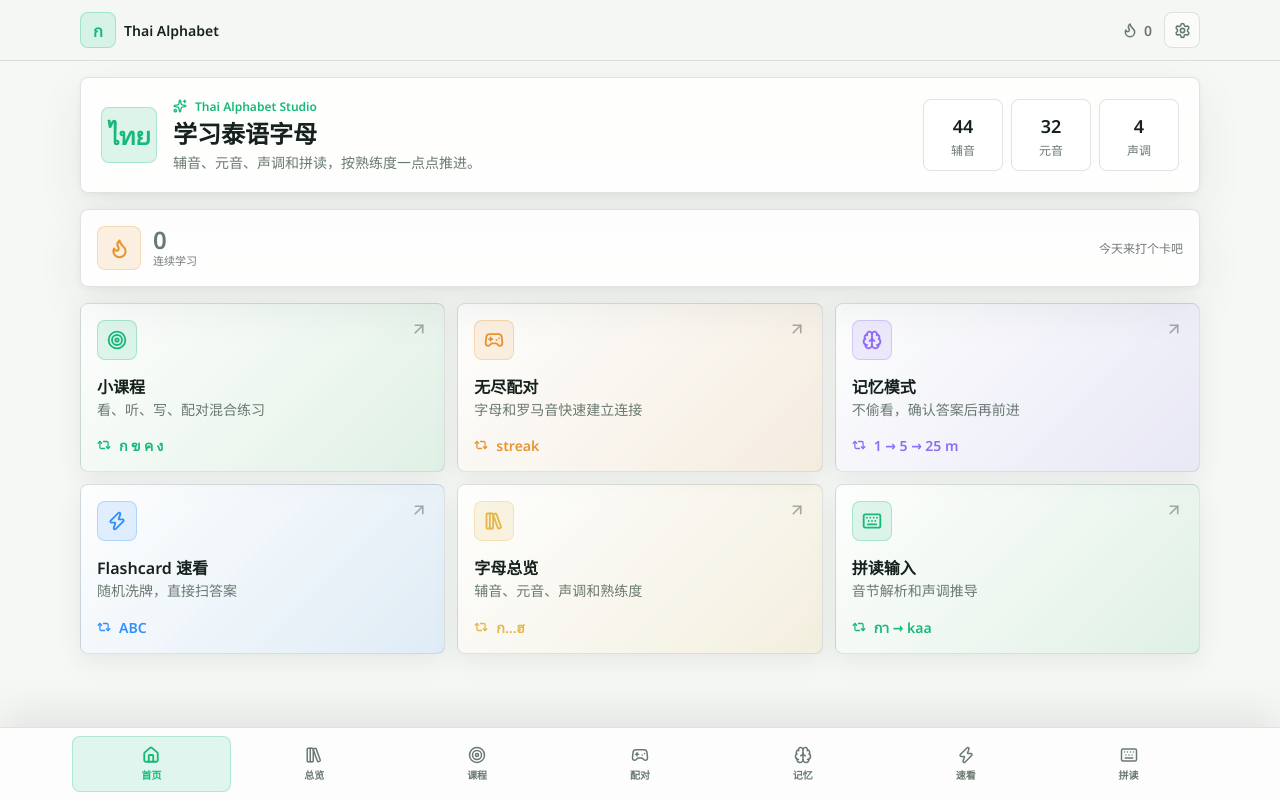
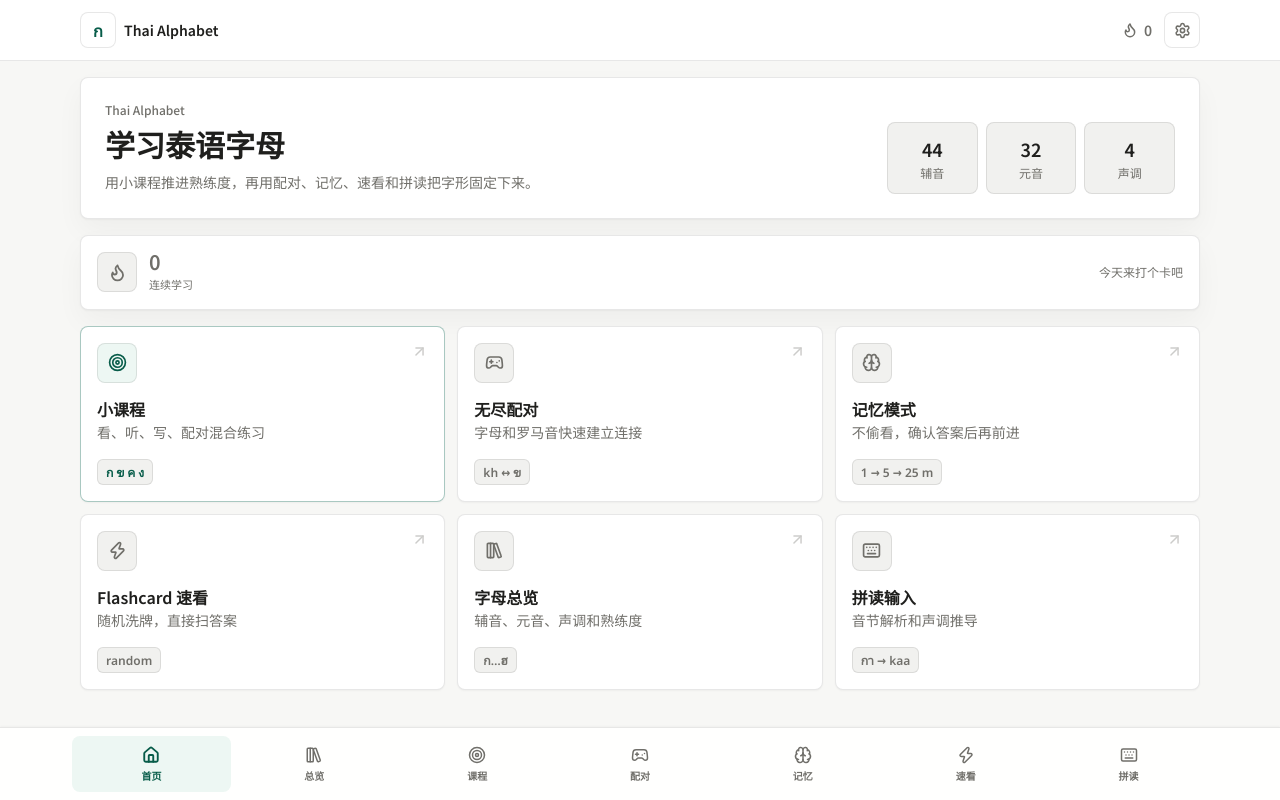
Before and after one commit to Charlot316/ThaiAlphabet, a Next.js app: page / in a window 1280 px wide. Built offline with nearby package versions, Linux system fonts and the light colour scheme.

Commit message:
Refine minimal UI system

```diff
--- a/src/app/globals.css
+++ b/src/app/globals.css
@@ -1,4 +1,4 @@
-@import url("https://fonts.googleapis.com/css2?family=Inter:wght@400;500;600;700&family=Kanit:wght@400;600;700&family=Noto+Sans+Thai:wght@400;600;700&family=Noto+Sans+Thai+Looped:wght@400;600;700&family=Prompt:wght@400;600;700&family=Sarabun:wght@400;600;700&display=swap");
+@import url("https://fonts.googleapis.com/css2?family=Inter:wght@400;500;600;700&family=Kanit:wght@400;600;700&family=Noto+Sans+SC:wght@400;500;600;700&family=Noto+Sans+Thai:wght@400;600;700&family=Noto+Sans+Thai+Looped:wght@400;600;700&family=Prompt:wght@400;600;700&family=Sarabun:wght@400;600;700&display=swap");
 
 @font-face {
   font-family: "Droid Sans Thai";
@@ -14,29 +14,29 @@
 
 :root {
   color-scheme: light;
-  --duo-green: #16b978;
-  --duo-green-d: #0d8f5c;
-  --duo-green-shadow: rgba(22, 185, 120, 0.28);
-  --duo-blue: #2f8fff;
-  --duo-blue-d: #1668d9;
-  --duo-purple: #8b6df6;
-  --duo-purple-d: #6448cf;
-  --duo-orange: #e89432;
-  --duo-orange-d: #b96c18;
-  --duo-yellow: #e4b84a;
-  --duo-red: #f05266;
-  --duo-red-d: #c93346;
-  --duo-bg: #f6f8f5;
-  --duo-card: rgba(255, 255, 255, 0.82);
-  --duo-line: rgba(23, 39, 33, 0.12);
-  --duo-line-d: rgba(23, 39, 33, 0.2);
-  --duo-text: #16211d;
-  --duo-muted: #697970;
+  --duo-green: #08795f;
+  --duo-green-d: #075c49;
+  --duo-green-shadow: rgba(8, 121, 95, 0.12);
+  --duo-blue: #2563eb;
+  --duo-blue-d: #1d4ed8;
+  --duo-purple: #6d5bd0;
+  --duo-purple-d: #5140a8;
+  --duo-orange: #c76619;
+  --duo-orange-d: #9b4a10;
+  --duo-yellow: #9a6a00;
+  --duo-red: #d83a42;
+  --duo-red-d: #b4232b;
+  --duo-bg: #f7f7f5;
+  --duo-card: #ffffff;
+  --duo-line: rgba(26, 26, 26, 0.1);
+  --duo-line-d: rgba(26, 26, 26, 0.18);
+  --duo-text: #1f1f1d;
+  --duo-muted: #706f6a;
   --surface-solid: #ffffff;
-  --surface-subtle: rgba(255, 255, 255, 0.58);
-  --surface-pressed: rgba(22, 185, 120, 0.08);
-  --shadow-soft: 0 18px 46px rgba(29, 49, 41, 0.08), 0 2px 10px rgba(29, 49, 41, 0.05);
-  --shadow-small: 0 8px 24px rgba(29, 49, 41, 0.08);
+  --surface-subtle: #f1f1ef;
+  --surface-pressed: #edf7f3;
+  --shadow-soft: 0 1px 2px rgba(31, 31, 29, 0.04), 0 12px 28px rgba(31, 31, 29, 0.04);
+  --shadow-small: 0 1px 2px rgba(31, 31, 29, 0.04);
 }
 
 html, body {
@@ -50,53 +50,13 @@ html, body {
 
 body {
   background-color: var(--duo-bg);
-  background-image:
-    linear-gradient(180deg, rgba(22, 185, 120, 0.08) 0%, transparent 28rem),
-    linear-gradient(rgba(23, 39, 33, 0.035) 1px, transparent 1px),
-    linear-gradient(90deg, rgba(23, 39, 33, 0.035) 1px, transparent 1px);
-  background-size: auto, 48px 48px, 48px 48px;
+  background-image: none;
   color: var(--duo-text);
-  font-family: "Droid Sans Thai", "Noto Sans Thai Looped", "Noto Sans Thai",
-    "Inter", ui-sans-serif, system-ui, -apple-system, "Segoe UI",
+  font-family: "Noto Sans SC", "Inter", "Droid Sans Thai", "Noto Sans Thai Looped", "Noto Sans Thai",
+    ui-sans-serif, system-ui, -apple-system, "Segoe UI",
     "Helvetica Neue", "Leelawadee UI", "Tahoma", sans-serif;
   font-weight: 500;
   letter-spacing: 0;
-}
-
-@media (prefers-color-scheme: dark) {
-  :root {
-    color-scheme: dark;
-    --duo-green: #62e6a7;
-    --duo-green-d: #29bf7a;
-    --duo-green-shadow: rgba(98, 230, 167, 0.22);
-    --duo-blue: #69b8ff;
-    --duo-blue-d: #2f8fff;
-    --duo-purple: #b49cff;
-    --duo-purple-d: #8b6df6;
-    --duo-orange: #ffb35a;
-    --duo-orange-d: #d3832c;
-    --duo-yellow: #f1d26a;
-    --duo-red: #ff6b7c;
-    --duo-red-d: #ff4c63;
-    --duo-bg: #09110f;
-    --duo-card: rgba(18, 29, 25, 0.82);
-    --duo-line: rgba(220, 244, 232, 0.12);
-    --duo-line-d: rgba(220, 244, 232, 0.18);
-    --duo-text: #edf7f2;
-    --duo-muted: #8ca098;
-    --surface-solid: #121d19;
-    --surface-subtle: rgba(255, 255, 255, 0.045);
-    --surface-pressed: rgba(98, 230, 167, 0.1);
-    --shadow-soft: 0 22px 52px rgba(0, 0, 0, 0.34), inset 0 1px 0 rgba(255, 255, 255, 0.03);
-    --shadow-small: 0 10px 30px rgba(0, 0, 0, 0.26);
-  }
-
-  body {
-    background-image:
-      linear-gradient(180deg, rgba(98, 230, 167, 0.08) 0%, transparent 30rem),
-      linear-gradient(rgba(220, 244, 232, 0.025) 1px, transparent 1px),
-      linear-gradient(90deg, rgba(220, 244, 232, 0.025) 1px, transparent 1px);
-  }
 }
 
 .thai-big {
@@ -123,7 +83,7 @@ body {
     letter-spacing: 0;
   }
   .btn:hover:not(:disabled) {
-    transform: translateY(-1px);
+    transform: none;
   }
   .btn:disabled {
     @apply cursor-not-allowed opacity-45;
@@ -131,37 +91,37 @@ body {
 
   .btn-primary {
     @apply btn;
-    background: linear-gradient(135deg, var(--duo-green) 0%, #22c7b8 100%);
-    color: #052016;
-    box-shadow: 0 12px 28px var(--duo-green-shadow);
+    background: var(--duo-green);
+    color: #fff;
+    box-shadow: none;
   }
 
   .btn-blue {
     @apply btn;
-    background: color-mix(in srgb, var(--duo-blue) 18%, var(--duo-card));
+    background: color-mix(in srgb, var(--duo-blue) 7%, var(--duo-card));
     color: var(--duo-blue-d);
-    border-color: color-mix(in srgb, var(--duo-blue) 38%, transparent);
+    border-color: color-mix(in srgb, var(--duo-blue) 18%, transparent);
   }
 
   .btn-purple {
     @apply btn;
-    background: color-mix(in srgb, var(--duo-purple) 18%, var(--duo-card));
-    color: var(--duo-purple);
-    border-color: color-mix(in srgb, var(--duo-purple) 34%, transparent);
+    background: color-mix(in srgb, var(--duo-purple) 7%, var(--duo-card));
+    color: var(--duo-purple-d);
+    border-color: color-mix(in srgb, var(--duo-purple) 18%, transparent);
   }
 
   .btn-orange {
     @apply btn;
-    background: color-mix(in srgb, var(--duo-orange) 20%, var(--duo-card));
-    color: var(--duo-orange);
-    border-color: color-mix(in srgb, var(--duo-orange) 34%, transparent);
+    background: color-mix(in srgb, var(--duo-orange) 8%, var(--duo-card));
+    color: var(--duo-orange-d);
+    border-color: color-mix(in srgb, var(--duo-orange) 18%, transparent);
   }
 
   .btn-red {
     @apply btn;
-    background: color-mix(in srgb, var(--duo-red) 18%, var(--duo-card));
-    color: var(--duo-red);
-    border-color: color-mix(in srgb, var(--duo-red) 34%, transparent);
+    background: color-mix(in srgb, var(--duo-red) 7%, var(--duo-card));
+    color: var(--duo-red-d);
+    border-color: color-mix(in srgb, var(--duo-red) 18%, transparent);
   }
 
   .btn-ghost {
@@ -169,7 +129,7 @@ body {
     background: var(--surface-subtle);
     color: var(--duo-text);
     border-color: var(--duo-line);
-    box-shadow: inset 0 1px 0 rgba(255, 255, 255, 0.035);
+    box-shadow: none;
   }
   .btn-ghost:hover:not(:disabled) { background: var(--surface-pressed); }
 
@@ -186,8 +146,8 @@ body {
     box-shadow: none;
   }
   .opt:hover:not(:disabled) {
-    border-color: color-mix(in srgb, var(--duo-blue) 58%, var(--duo-line));
-    background: color-mix(in srgb, var(--duo-blue) 8%, var(--duo-card));
+    border-color: var(--duo-line-d);
+    background: var(--surface-subtle);
   }
 
   .opt-selected {
@@ -219,7 +179,7 @@ body {
     background: var(--duo-card);
     border: 1px solid var(--duo-line);
     box-shadow: var(--shadow-soft);
-    backdrop-filter: blur(18px);
+    backdrop-filter: none;
   }
 
   /* 颜色 chip / tag */
@@ -231,21 +191,12 @@ body {
   .chip-raised {
     box-shadow: none;
   }
-  .chip-mid    { background: color-mix(in srgb, var(--duo-orange) 14%, transparent); color: var(--duo-orange); border-color: color-mix(in srgb, var(--duo-orange) 24%, transparent); }
-  .chip-high   { background: color-mix(in srgb, var(--duo-green) 14%, transparent); color: var(--duo-green-d); border-color: color-mix(in srgb, var(--duo-green) 24%, transparent); }
-  .chip-low    { background: color-mix(in srgb, var(--duo-purple) 14%, transparent); color: var(--duo-purple); border-color: color-mix(in srgb, var(--duo-purple) 24%, transparent); }
-  .chip-blue   { background: color-mix(in srgb, var(--duo-blue) 14%, transparent); color: var(--duo-blue); border-color: color-mix(in srgb, var(--duo-blue) 24%, transparent); }
-  .chip-yellow { background: color-mix(in srgb, var(--duo-yellow) 16%, transparent); color: var(--duo-yellow); border-color: color-mix(in srgb, var(--duo-yellow) 26%, transparent); }
-  .chip-red    { background: color-mix(in srgb, var(--duo-red) 14%, transparent); color: var(--duo-red); border-color: color-mix(in srgb, var(--duo-red) 24%, transparent); }
-
-  @media (prefers-color-scheme: dark) {
-    .chip-mid    { background: rgba(255,150,0,0.22); color: #ffb24b; }
-    .chip-high   { background: rgba(88,204,2,0.22); color: #9ce562; }
-    .chip-low    { background: rgba(206,130,255,0.25); color: #e1b3ff; }
-    .chip-blue   { background: rgba(28,176,246,0.22); color: #6ed1ff; }
-    .chip-yellow { background: rgba(255,200,0,0.25); color: #ffe17a; }
-    .chip-red    { background: rgba(255,75,75,0.22); color: #ff8d8d; }
-  }
+  .chip-mid    { background: color-mix(in srgb, var(--duo-orange) 8%, transparent); color: var(--duo-orange-d); border-color: color-mix(in srgb, var(--duo-orange) 18%, transparent); }
+  .chip-high   { background: color-mix(in srgb, var(--duo-green) 8%, transparent); color: var(--duo-green-d); border-color: color-mix(in srgb, var(--duo-green) 18%, transparent); }
+  .chip-low    { background: color-mix(in srgb, var(--duo-purple) 7%, transparent); color: var(--duo-purple-d); border-color: color-mix(in srgb, var(--duo-purple) 16%, transparent); }
+  .chip-blue   { background: color-mix(in srgb, var(--duo-blue) 7%, transparent); color: var(--duo-blue-d); border-color: color-mix(in srgb, var(--duo-blue) 16%, transparent); }
+  .chip-yellow { background: color-mix(in srgb, var(--duo-yellow) 8%, transparent); color: var(--duo-yellow); border-color: color-mix(in srgb, var(--duo-yellow) 18%, transparent); }
+  .chip-red    { background: color-mix(in srgb, var(--duo-red) 7%, transparent); color: var(--duo-red-d); border-color: color-mix(in srgb, var(--duo-red) 16%, transparent); }
 
   /* 进度条 */
   .progress-track {
@@ -254,8 +205,8 @@ body {
   }
   .progress-fill {
     @apply h-full rounded-full transition-[width] duration-500;
-    background: linear-gradient(90deg, var(--duo-green) 0%, #22c7b8 100%);
-    box-shadow: 0 0 18px var(--duo-green-shadow);
+    background: var(--duo-green);
+    box-shadow: none;
   }
 
   /* 顶部状态条徽章 */
@@ -289,10 +240,6 @@ body {
     color: var(--duo-red-d);
     border: 1px solid color-mix(in srgb, var(--duo-red) 35%, transparent);
   }
-  @media (prefers-color-scheme: dark) {
-    .feedback-ok { color: #9ce562; }
-    .feedback-bad { color: #ff8d8d; }
-  }
 }
 
 @layer utilities {
--- a/src/app/page.tsx
+++ b/src/app/page.tsx
@@ -6,8 +6,6 @@ import {
   Gamepad2,
   Keyboard,
   LibraryBig,
-  Repeat2,
-  Sparkles,
   Target,
   Zap,
 } from "lucide-react";
@@ -18,62 +16,47 @@ interface ModeCard {
   icon: LucideIcon;
   title: string;
   desc: string;
-  tone: "green" | "blue" | "purple" | "orange" | "yellow";
   preview: string;
+  primary?: boolean;
 }
 
 const MODES: ModeCard[] = [
-  { href: "/course", icon: Target, title: "小课程", desc: "看、听、写、配对混合练习", tone: "green", preview: "ก ข ค ง" },
-  { href: "/endless-match", icon: Gamepad2, title: "无尽配对", desc: "字母和罗马音快速建立连接", tone: "orange", preview: "streak" },
-  { href: "/srs", icon: Brain, title: "记忆模式", desc: "不偷看，确认答案后再前进", tone: "purple", preview: "1 → 5 → 25 m" },
-  { href: "/flashcards", icon: Zap, title: "Flashcard 速看", desc: "随机洗牌，直接扫答案", tone: "blue", preview: "ABC" },
-  { href: "/overview", icon: LibraryBig, title: "字母总览", desc: "辅音、元音、声调和熟练度", tone: "yellow", preview: "ก…ฮ" },
-  { href: "/spell", icon: Keyboard, title: "拼读输入", desc: "音节解析和声调推导", tone: "green", preview: "กา → kaa" },
+  { href: "/course", icon: Target, title: "小课程", desc: "看、听、写、配对混合练习", preview: "ก ข ค ง", primary: true },
+  { href: "/endless-match", icon: Gamepad2, title: "无尽配对", desc: "字母和罗马音快速建立连接", preview: "kh ↔ ข" },
+  { href: "/srs", icon: Brain, title: "记忆模式", desc: "不偷看，确认答案后再前进", preview: "1 → 5 → 25 m" },
+  { href: "/flashcards", icon: Zap, title: "Flashcard 速看", desc: "随机洗牌，直接扫答案", preview: "random" },
+  { href: "/overview", icon: LibraryBig, title: "字母总览", desc: "辅音、元音、声调和熟练度", preview: "ก…ฮ" },
+  { href: "/spell", icon: Keyboard, title: "拼读输入", desc: "音节解析和声调推导", preview: "กา → kaa" },
 ];
-
-const TONE_MAP: Record<ModeCard["tone"], { accent: string; tint: string }> = {
-  green: { accent: "var(--duo-green)", tint: "color-mix(in srgb, var(--duo-green) 12%, transparent)" },
-  blue: { accent: "var(--duo-blue)", tint: "color-mix(in srgb, var(--duo-blue) 12%, transparent)" },
-  purple: { accent: "var(--duo-purple)", tint: "color-mix(in srgb, var(--duo-purple) 12%, transparent)" },
-  orange: { accent: "var(--duo-orange)", tint: "color-mix(in srgb, var(--duo-orange) 12%, transparent)" },
-  yellow: { accent: "var(--duo-yellow)", tint: "color-mix(in srgb, var(--duo-yellow) 14%, transparent)" },
-};
 
 export default function Home() {
   return (
     <div className="space-y-4">
-      <section className="card-soft overflow-hidden p-5">
-        <div className="flex flex-col gap-5 sm:flex-row sm:items-center sm:justify-between">
-          <div className="flex items-center gap-4">
-            <div
-              className="thai-big flex h-14 w-14 items-center justify-center rounded-lg text-2xl font-semibold"
-              style={{
-                background: "color-mix(in srgb, var(--duo-green) 14%, transparent)",
-                color: "var(--duo-green)",
-                border: "1px solid color-mix(in srgb, var(--duo-green) 26%, transparent)",
-              }}
-            >
-              ไทย
+      <section className="card-soft p-5 sm:p-6">
+        <div className="flex flex-col gap-6 md:flex-row md:items-end md:justify-between">
+          <div>
+            <div className="text-xs font-medium" style={{ color: "var(--duo-muted)" }}>
+              Thai Alphabet
             </div>
-            <div>
-              <div className="flex items-center gap-2 text-xs font-semibold" style={{ color: "var(--duo-green)" }}>
-                <Sparkles size={14} strokeWidth={2.3} />
-                Thai Alphabet Studio
-              </div>
-              <h1 className="mt-1 text-2xl font-semibold leading-tight">学习泰语字母</h1>
-              <p className="mt-1 text-sm" style={{ color: "var(--duo-muted)" }}>
-                辅音、元音、声调和拼读，按熟练度一点点推进。
+            <h1 className="mt-2 text-2xl font-semibold leading-tight sm:text-3xl">
+              学习泰语字母
+            </h1>
+            <p className="mt-2 max-w-xl text-sm leading-6" style={{ color: "var(--duo-muted)" }}>
+              用小课程推进熟练度，再用配对、记忆、速看和拼读把字形固定下来。
             </p>
           </div>
-          </div>
 
-          <div className="grid grid-cols-3 gap-2 text-center text-xs sm:min-w-64">
+          <div className="grid grid-cols-3 gap-2 text-center text-xs md:min-w-72">
             {[
               ["44", "辅音"],
               ["32", "元音"],
               ["4", "声调"],
             ].map(([value, label]) => (
-              <div key={label} className="rounded-lg border p-3" style={{ borderColor: "var(--duo-line)", background: "var(--surface-subtle)" }}>
+              <div
+                key={label}
+                className="rounded-lg border p-3"
+                style={{ borderColor: "var(--duo-line)", background: "var(--surface-subtle)" }}
+              >
                 <div className="text-lg font-semibold">{value}</div>
                 <div className="mt-0.5" style={{ color: "var(--duo-muted)" }}>{label}</div>
               </div>
@@ -84,37 +67,37 @@ export default function Home() {
 
       <HeroStatusBar />
 
-      <ul className="grid grid-cols-1 gap-3 sm:grid-cols-2 lg:grid-cols-3">
+      <section className="grid grid-cols-1 gap-3 sm:grid-cols-2 lg:grid-cols-3">
         {MODES.map((m) => {
-          const c = TONE_MAP[m.tone];
           const Icon = m.icon;
           return (
-            <li key={m.href}>
             <Link
+              key={m.href}
               href={m.href}
-                className="group block h-full rounded-lg border p-4 transition hover:-translate-y-0.5"
+              className="group block h-full rounded-lg border p-4 transition"
               style={{
-                  background: `linear-gradient(135deg, var(--duo-card), ${c.tint})`,
-                  borderColor: "var(--duo-line)",
+                background: "var(--duo-card)",
+                borderColor: m.primary ? "color-mix(in srgb, var(--duo-green) 28%, var(--duo-line))" : "var(--duo-line)",
                 boxShadow: "var(--shadow-small)",
               }}
             >
               <div className="flex min-h-[8rem] flex-col justify-between gap-4">
                 <div className="flex items-start justify-between gap-3">
                   <div
-                      className="flex h-10 w-10 items-center justify-center rounded-lg"
+                    className="flex h-10 w-10 items-center justify-center rounded-lg border"
                     style={{
-                        background: c.tint,
-                        color: c.accent,
-                        border: `1px solid color-mix(in srgb, ${c.accent} 28%, transparent)`,
+                      background: m.primary ? "var(--surface-pressed)" : "var(--surface-subtle)",
+                      borderColor: "var(--duo-line)",
+                      color: m.primary ? "var(--duo-green-d)" : "var(--duo-muted)",
                     }}
                   >
-                      <Icon size={20} strokeWidth={2.2} />
+                    <Icon size={19} strokeWidth={2.1} />
                   </div>
                   <ArrowUpRight
-                      className="opacity-35 transition group-hover:opacity-80"
-                      size={18}
-                      strokeWidth={2.2}
+                    className="opacity-35 transition group-hover:opacity-70"
+                    size={17}
+                    strokeWidth={2.1}
+                    style={{ color: "var(--duo-muted)" }}
                   />
                 </div>
 
@@ -125,18 +108,23 @@ export default function Home() {
                   </div>
                 </div>
 
-                  <div className="flex items-center gap-2">
-                    <Repeat2 size={14} strokeWidth={2.2} style={{ color: c.accent }} />
-                    <span className="thai-big truncate text-sm font-semibold" style={{ color: c.accent }}>
+                <div>
+                  <span
+                    className="thai-big inline-flex max-w-full rounded-md border px-2 py-1 text-xs font-semibold"
+                    style={{
+                      background: "var(--surface-subtle)",
+                      borderColor: "var(--duo-line)",
+                      color: m.primary ? "var(--duo-green-d)" : "var(--duo-muted)",
+                    }}
+                  >
                     {m.preview}
                   </span>
                 </div>
               </div>
             </Link>
-            </li>
           );
         })}
-      </ul>
+      </section>
     </div>
   );
 }
--- a/src/components/Nav.tsx
+++ b/src/components/Nav.tsx
@@ -30,9 +30,9 @@ export default function Nav() {
       <header
         className="sticky top-0 z-30"
         style={{
-          background: "color-mix(in srgb, var(--duo-bg) 88%, transparent)",
+          background: "rgba(255, 255, 255, 0.92)",
           borderBottom: "1px solid var(--duo-line)",
-          backdropFilter: "blur(18px)",
+          backdropFilter: "blur(14px)",
         }}
       >
         <div className="mx-auto flex max-w-2xl items-center justify-between gap-3 px-4 py-3 md:max-w-3xl lg:max-w-5xl xl:max-w-6xl">
@@ -40,14 +40,14 @@ export default function Nav() {
             <span
               className="thai-big inline-flex h-9 w-9 items-center justify-center rounded-lg text-base font-semibold"
               style={{
-                background: "color-mix(in srgb, var(--duo-green) 16%, var(--duo-card))",
-                border: "1px solid color-mix(in srgb, var(--duo-green) 28%, transparent)",
-                color: "var(--duo-green)",
+                background: "var(--surface-solid)",
+                border: "1px solid var(--duo-line)",
+                color: "var(--duo-green-d)",
               }}
             >
               ก
             </span>
-            <span className="text-sm font-semibold">Thai Alphabet</span>
+            <span className="text-sm font-semibold tracking-normal">Thai Alphabet</span>
           </Link>
           <div className="flex items-center gap-3">
             <StatusBar />
@@ -56,7 +56,7 @@ export default function Nav() {
               className="inline-flex h-9 w-9 items-center justify-center rounded-lg transition"
               style={{
                 border: "1px solid var(--duo-line)",
-                background: "var(--surface-subtle)",
+                background: "var(--surface-solid)",
                 color: "var(--duo-muted)",
               }}
               aria-label="设置"
@@ -73,8 +73,8 @@ export default function Nav() {
         style={{
           background: "color-mix(in srgb, var(--duo-card) 94%, var(--duo-bg))",
           borderTop: "1px solid var(--duo-line)",
-          boxShadow: "0 -16px 42px rgba(0, 0, 0, 0.08)",
-          backdropFilter: "blur(18px)",
+          boxShadow: "0 -1px 2px rgba(31, 31, 29, 0.03)",
+          backdropFilter: "blur(14px)",
           paddingBottom: "env(safe-area-inset-bottom)",
         }}
       >
@@ -88,9 +88,9 @@ export default function Nav() {
                   href={t.href}
                   className="flex h-14 flex-col items-center justify-center gap-1 rounded-lg transition"
                   style={{
-                    color: active ? "var(--duo-green)" : "var(--duo-muted)",
-                    background: active ? "color-mix(in srgb, var(--duo-green) 12%, transparent)" : "transparent",
-                    border: active ? "1px solid color-mix(in srgb, var(--duo-green) 24%, transparent)" : "1px solid transparent",
+                    color: active ? "var(--duo-green-d)" : "var(--duo-muted)",
+                    background: active ? "var(--surface-pressed)" : "transparent",
+                    border: "1px solid transparent",
                   }}
                 >
                   <Icon size={18} strokeWidth={active ? 2.5 : 2} aria-hidden />
--- a/src/components/StatusBar.tsx
+++ b/src/components/StatusBar.tsx
@@ -11,9 +11,9 @@ export default function StatusBar() {
           size={16}
           strokeWidth={2.3}
           aria-hidden
-          style={{ color: s.streak > 0 ? "var(--duo-orange)" : "var(--duo-muted)" }}
+          style={{ color: s.streak > 0 ? "var(--duo-green-d)" : "var(--duo-muted)" }}
         />
-        <span style={{ color: s.streak > 0 ? "var(--duo-orange)" : "var(--duo-muted)" }}>
+        <span style={{ color: s.streak > 0 ? "var(--duo-text)" : "var(--duo-muted)" }}>
           {s.streak}
         </span>
       </span>
@@ -24,31 +24,31 @@ export default function StatusBar() {
 export function HeroStatusBar() {
   const s = useStats();
   return (
-    <div className="card-soft flex items-center justify-between p-4">
+    <div className="card-soft flex items-center justify-between gap-4 p-4">
       <div className="flex items-center gap-3">
         <div
-          className="flex h-11 w-11 items-center justify-center rounded-lg"
+          className="flex h-10 w-10 items-center justify-center rounded-lg border"
           style={{
-            background: "color-mix(in srgb, var(--duo-orange) 14%, transparent)",
-            color: "var(--duo-orange)",
-            border: "1px solid color-mix(in srgb, var(--duo-orange) 25%, transparent)",
+            background: "var(--surface-subtle)",
+            color: s.streak > 0 ? "var(--duo-green-d)" : "var(--duo-muted)",
+            borderColor: "var(--duo-line)",
           }}
         >
-          <Flame size={21} strokeWidth={2.4} />
+          <Flame size={19} strokeWidth={2.3} />
         </div>
         <div>
           <div
-            className="text-2xl font-semibold leading-none"
-            style={{ color: s.streak > 0 ? "var(--duo-orange)" : "var(--duo-muted)" }}
+            className="text-xl font-semibold leading-none"
+            style={{ color: s.streak > 0 ? "var(--duo-text)" : "var(--duo-muted)" }}
           >
             {s.streak}
           </div>
-          <div className="mt-0.5 text-[11px] font-medium opacity-60">
+          <div className="mt-1 text-[11px] font-medium" style={{ color: "var(--duo-muted)" }}>
             连续学习
           </div>
         </div>
       </div>
-      <div className="text-right text-xs opacity-60">
+      <div className="text-right text-xs" style={{ color: "var(--duo-muted)" }}>
         {s.lastActiveDay ? `上次 ${s.lastActiveDay}` : "今天来打个卡吧"}
       </div>
     </div>
```
Lines whose indentation alone changed are shown as unchanged.
